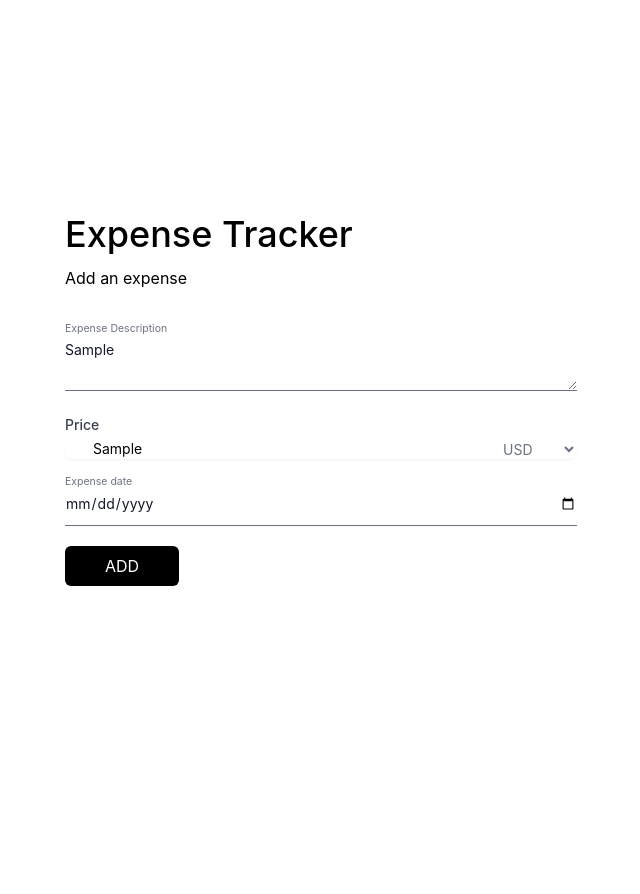
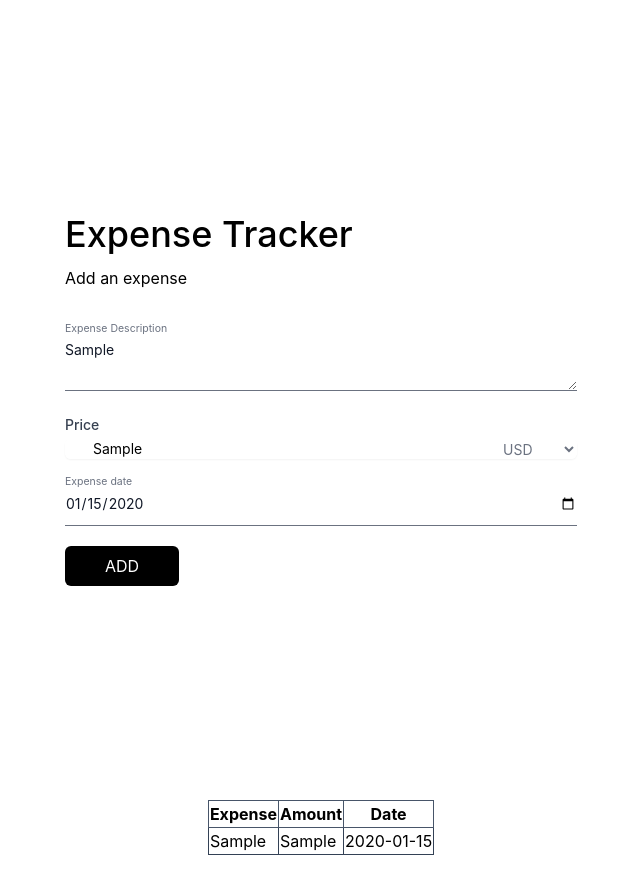
Before and after one commit to QwerkyQoder/ExpenseTrackerReact, a React (Create React App) app: page / in a window 1280 px wide. Both pictures are taken after typing "Sample", "Sample", "2020-01-15" into the empty fields and a click on the button "ADD". Shown: the whole page, without its empty margins (319-959 px from the left). Before the commit the page ends 800 px from the top, so only its background shows below. Built offline with nearby package versions, Linux system fonts and the light colour scheme.

Commit message:
Table to display expense list

```diff
--- a/src/components/Page.js
+++ b/src/components/Page.js
@@ -1,12 +1,24 @@
-import React, { useState } from 'react'
+import React, { useState, useEffect } from 'react'
 
 function Page() {
   const [expData, setExpData] = useState({
     message: "",
     price: "",
-    date: new Date(),
+    date: "",
   });
   const [expDataList, setExpDataList] = useState([])
+
+ const getdata = () => {
+    if(expDataList.length > 0) {
+      // setTodoData(resp.data)
+    }
+  }
+
+// Avoid aync await inside USeEffect
+useEffect(() => {
+  getdata();
+});
+
 
   const submitData = () =>  {
     setExpDataList ([...expDataList, expData])
@@ -34,7 +46,8 @@ function Page() {
       }
       case "date":
         {
-        setExpData({...expData, "date": Date(event.target.value)})
+          console.log(event.target.value)
+        setExpData({...expData, "date": event.target.value})
         break;
       }
       default:
@@ -107,6 +120,32 @@ function Page() {
         </form>
       </div>
     </div>
+
+  {/* TABLE */}
+  <div className='flex flex-col justify-center items-center mb-10'>
+  <table class="border-collapse border border-slate-500 ">
+    <thead >
+      <tr>
+        <th class="border border-slate-600 ...">Expense</th>
+        <th class="border border-slate-600 ...">Amount</th>
+        <th class="border border-slate-600 ...">Date</th>
+      </tr>
+    </thead>
+    <tbody>
+      {
+        expDataList && expDataList.map((exp) => (
+          <tr key={exp._id}>
+            <td class="border border-slate-700 ...">{exp.message}</td>
+            <td class="border border-slate-700 ...">{exp.price}</td>
+            <td class="border border-slate-700 ...">{exp.date}</td>
+          </tr>
+        ))
+      }
+
+    </tbody>
+  </table>
+  </div>
+  {/* END */}
     </div>
   )
 }
```
